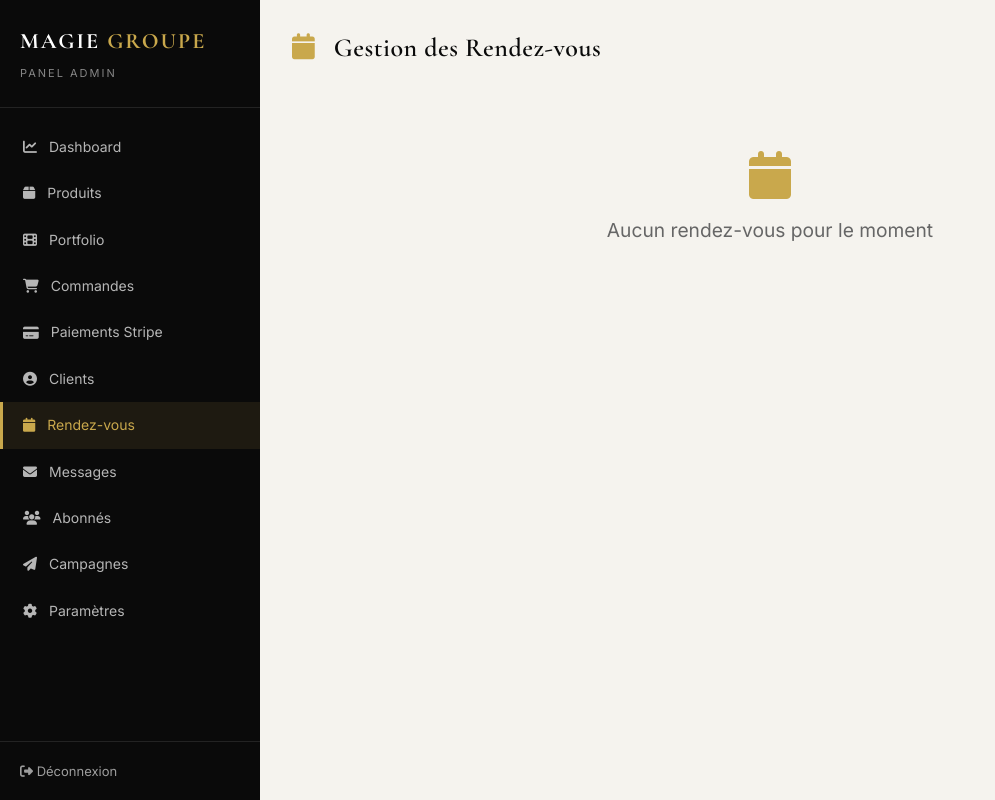
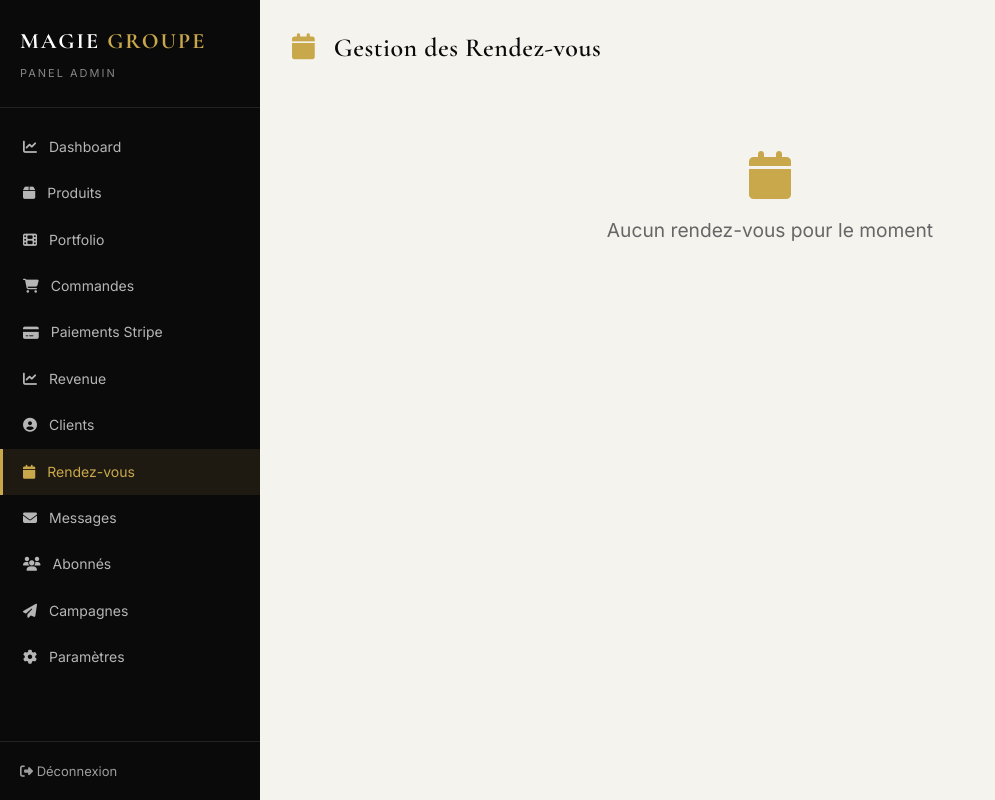
Before and after one commit to jke123/magie-groupe, a Flask app: page /admin/appointments in a window 1280 px wide. Shown: the whole page, without its empty margins (0-995 px from the left). Run offline with Flask 3, Linux system fonts and the light colour scheme; the visitor is signed in with stand-in values (Sample User, id 1); some libraries are stand-ins or nearby versions.

Commit message:
Update base.html

```diff
--- a/templates/admin/base.html
+++ b/templates/admin/base.html
@@ -39,7 +39,10 @@
             <i class="fas fa-shopping-cart"></i> Commandes
         </a>
         <a href="{{ url_for('admin_payments') }}" {% if request.endpoint == 'admin_payments' %}class="active"{% endif %}>
-    <i class="fas fa-credit-card"></i> Paiements Stripe
+            <i class="fas fa-credit-card"></i> Paiements Stripe
+        </a>
+        <a href="{{ url_for('admin_revenue') }}">
+            <i class="fas fa-chart-line"></i> Revenue
         </a>
         <a href="{{ url_for('admin_customers') }}" {% if 'customer' in request.endpoint %}class="active"{% endif %}>
             <i class="fas fa-user-circle"></i> Clients
```
